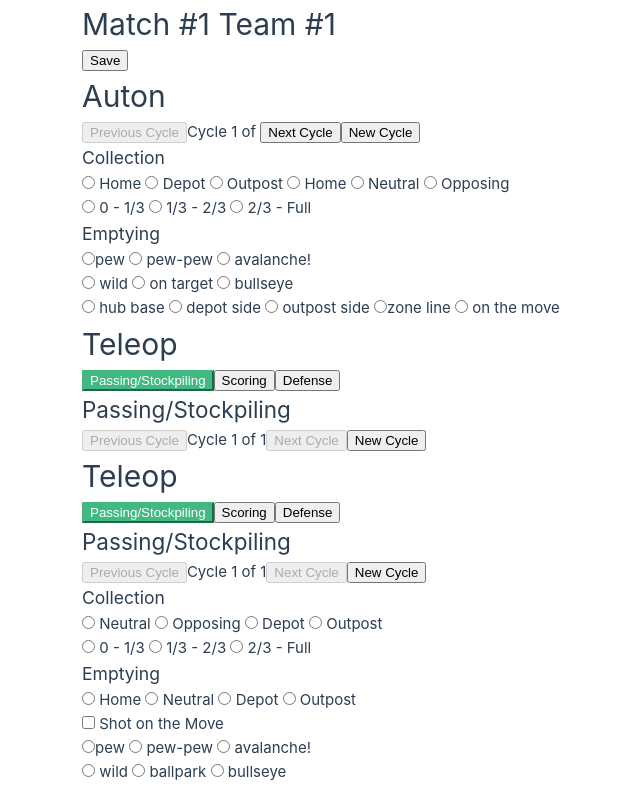
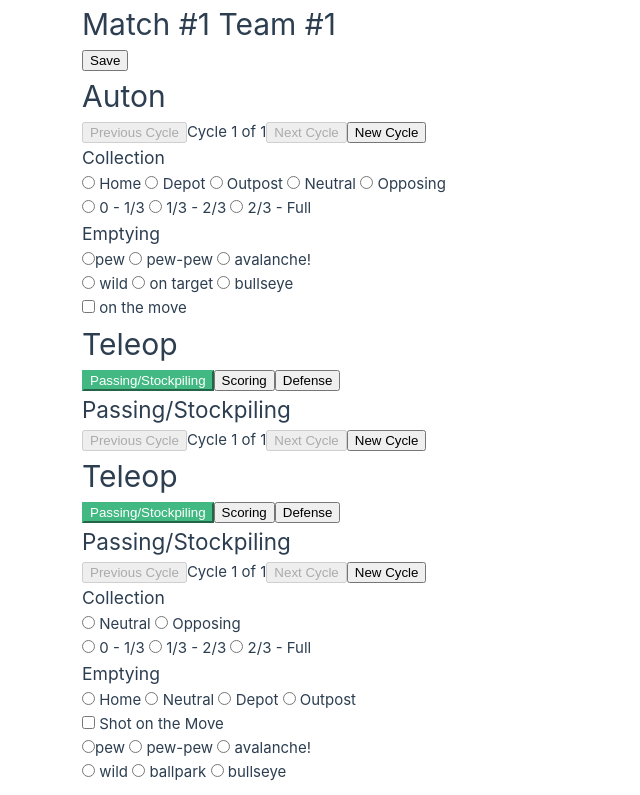
Before and after one commit to lauramoore/2026RebuiltScout, a Vue app: page /scout/1/1/teleop/passing in a window 1280 px wide. Shown: the top 795 px of the page, without its empty margins (558-1198 px from the left). Built offline with nearby package versions, Linux system fonts and the light colour scheme; no server answers; the database is empty; sample sign-in values are in the browser's storage.

Commit message:
getting cycle data fields correct

```diff
--- a/src/scout/components/DefenseCycle.vue
+++ b/src/scout/components/DefenseCycle.vue
@@ -14,30 +14,30 @@
       <input type="radio" value="outpost" v-model="defenseLocation" /> Outpost
     </label>
     <label>
-      <input type="radio" value="outpost" v-model="defenseLocation" /> Home
+      <input type="radio" value="home" v-model="defenseLocation" /> Home
     </label>
   </div>
   <div>
     <label>
-      <input type="radio" value="low" v-model="effective" /> minor
+      <input type="radio" value="1" v-model="effective" /> minor
     </label>
     <label>
-      <input type="radio" value="medium" v-model="effective" /> decent
+      <input type="radio" value="3" v-model="effective" /> decent
     </label>
     <label>
-      <input type="radio" value="full" v-model="effective" /> excellent
+      <input type="radio" value="7" v-model="effective" /> excellent
     </label>
   </div>
   <h3>Penaties</h3>
   <div>
     <label>
-      <input type="radio" value="home" v-model="penalties" /> None
+      <input type="radio" value="0" v-model="penalties" /> None
     </label>
     <label>
-      <input type="radio" value="neutral" v-model="penalties" /> 1-2
+      <input type="radio" value="1" v-model="penalties" /> 1-2
     </label>
     <label>
-      <input type="radio" value="depot" v-model="penalties" /> 3+
+      <input type="radio" value="5" v-model="penalties" /> 3+
     </label>
     <div>
     <label>
--- a/src/scout/components/PassingCycle.vue
+++ b/src/scout/components/PassingCycle.vue
@@ -2,69 +2,63 @@
   <h3>Collection</h3>
   <div>
     <label>
-      <input type="radio" value="neutral" v-model="collectionLocation" /> Neutral
+      <input type="radio" value="neutral" v-model="fromLocation" /> Neutral
     </label>
     <label>
-      <input type="radio" value="opposing" v-model="collectionLocation" /> Opposing
-    </label>
-    <label>
-      <input type="radio" value="depot" v-model="collectionLocation" /> Depot
-    </label>
-    <label>
-      <input type="radio" value="outpost" v-model="collectionLocation" /> Outpost
+      <input type="radio" value="opposing" v-model="fromLocation" /> Opposing
     </label>
   </div>
   <div>
     <label>
-      <input type="radio" value="low" v-model="capacity" /> 0 - 1/3
+      <input type="radio" value="1" v-model="capacity" /> 0 - 1/3
     </label>
     <label>
-      <input type="radio" value="medium" v-model="capacity" /> 1/3 - 2/3
+      <input type="radio" value="3" v-model="capacity" /> 1/3 - 2/3
     </label>
     <label>
-      <input type="radio" value="full" v-model="capacity" /> 2/3 - Full
+      <input type="radio" value="5" v-model="capacity" /> 2/3 - Full
     </label>
   </div>
   <h3>Emptying</h3>
   <div>
     <label>
-      <input type="radio" value="home" v-model="emptyingLocation" /> Home
+      <input type="radio" value="home" v-model="toLocation" /> Home
     </label>
     <label>
-      <input type="radio" value="neutral" v-model="emptyingLocation" /> Neutral
+      <input type="radio" value="neutral" v-model="toLocation" /> Neutral
     </label>
     <label>
-      <input type="radio" value="depot" v-model="emptyingLocation" /> Depot
+      <input type="radio" value="depot" v-model="toLocation" /> Depot
     </label>
     <label>
-      <input type="radio" value="outpost" v-model="emptyingLocation" /> Outpost
+      <input type="radio" value="outpost" v-model="toLocation" /> Outpost
     </label>
       <div>
     <label>
-      <input type="checkbox" value="true" v-model="mobileScoring" /> Shot on the Move
+      <input type="checkbox" value="true" v-model="mobileShotCapable" /> Shot on the Move
     </label>
   </div>
   </div>
   <div>
     <label>
-      <input type="radio" value="slow" v-model="speed" />pew
+      <input type="radio" value="1" v-model="speed" />pew
     </label>
     <label>
-      <input type="radio" value="medium" v-model="speed" /> pew-pew
+      <input type="radio" value="3" v-model="speed" /> pew-pew
     </label>
     <label>
-      <input type="radio" value="fast" v-model="speed" /> avalanche!
+      <input type="radio" value="7" v-model="speed" /> avalanche!
     </label>
   </div>
    <div>
     <label>
-      <input type="radio" value="wild" v-model="accuracy" /> wild
+      <input type="radio" value="1" v-model="accuracy" /> wild
     </label>
     <label>
-      <input type="radio" value="decent" v-model="accuracy" /> ballpark
+      <input type="radio" value="3" v-model="accuracy" /> ballpark
     </label>
     <label>
-      <input type="radio" value="precise" v-model="accuracy" /> bullseye
+      <input type="radio" value="7" v-model="accuracy" /> bullseye
     </label>
   </div>
   <div>
@@ -83,17 +77,17 @@ const props = defineProps({
 
 const emit = defineEmits(['update:modelValue']);
 
-const collectionLocation = computed({
-  get: () => props.modelValue.collectionLocation,
-  set: (value) => emit('update:modelValue', { ...props.modelValue, collectionLocation: value })
+const fromLocation = computed({
+  get: () => props.modelValue.fromLocation,
+  set: (value) => emit('update:modelValue', { ...props.modelValue, fromLocation: value })
 });
 const capacity = computed({
   get: () => props.modelValue.capacity,
   set: (value) => emit('update:modelValue', { ...props.modelValue, capacity: value })
 });
-const emptyingLocation = computed({
-  get: () => props.modelValue.emptyingLocation,
-  set: (value) => emit('update:modelValue', { ...props.modelValue, emptyingLocation: value })
+const toLocation = computed({
+  get: () => props.modelValue.toLocation,
+  set: (value) => emit('update:modelValue', { ...props.modelValue, toLocation: value })
 });
 const speed = computed({
   get: () => props.modelValue.speed,
@@ -103,4 +97,8 @@ const accuracy = computed({
   get: () => props.modelValue.accuracy,
   set: (value) => emit('update:modelValue', { ...props.modelValue, accuracy: value })
 });
+const mobileShotCapable = computed({
+  get: () => props.modelValue.mobileShotCapable,
+  set: (value) => emit('update:modelValue', { ...props.modelValue, mobileShotCapable: value })
+});
 </script>
--- a/src/scout/components/ScoreCycle.vue
+++ b/src/scout/components/ScoreCycle.vue
@@ -2,73 +2,58 @@
   <h3>Collection</h3>
   <div>
     <label>
-      <input type="radio" value="home" v-model="collectionLocation" /> Home
+      <input type="radio" value="home" v-model="fromLocation" /> Home
     </label>
     <label>
-      <input type="radio" value="depot" v-model="collectionLocation" /> Depot
+      <input type="radio" value="depot" v-model="fromLocation" /> Depot
     </label>
     <label>
-      <input type="radio" value="outpost" v-model="collectionLocation" /> Outpost
+      <input type="radio" value="outpost" v-model="fromLocation" /> Outpost
     </label>
     <label>
-      <input type="radio" value="depot" v-model="collectionLocation" /> Home
-    </label>
-    <label>
-      <input type="radio" value="outpost" v-model="collectionLocation" /> Neutral
+      <input type="radio" value="neutral" v-model="fromLocation" /> Neutral
     </label>
      <label>
-      <input type="radio" value="outpost" v-model="collectionLocation" /> Opposing
+      <input type="radio" value="opposing" v-model="fromLocation" /> Opposing
     </label>
   </div>
   <div>
     <label>
-      <input type="radio" value="low" v-model="capacity" /> 0 - 1/3
+      <input type="radio" value="1" v-model="capacity" /> 0 - 1/3
     </label>
     <label>
-      <input type="radio" value="medium" v-model="capacity" /> 1/3 - 2/3
+      <input type="radio" value="3" v-model="capacity" /> 1/3 - 2/3
     </label>
     <label>
-      <input type="radio" value="full" v-model="capacity" /> 2/3 - Full
+      <input type="radio" value="5" v-model="capacity" /> 2/3 - Full
     </label>
   </div>
   <h3>Emptying</h3>
   <div>
     <label>
-      <input type="radio" value="slow" v-model="speed" />pew
+      <input type="radio" value="1" v-model="speed" />pew
     </label>
     <label>
-      <input type="radio" value="medium" v-model="speed" /> pew-pew
+      <input type="radio" value="3" v-model="speed" /> pew-pew
     </label>
     <label>
-      <input type="radio" value="fast" v-model="speed" /> avalanche!
+      <input type="radio" value="7" v-model="speed" /> avalanche!
     </label>
   </div>
    <div>
     <label>
-      <input type="radio" value="wild" v-model="accuracy" /> wild
+      <input type="radio" value="1" v-model="accuracy" /> wild
     </label>
     <label>
-      <input type="radio" value="decent" v-model="accuracy" /> on target
+      <input type="radio" value="3" v-model="accuracy" /> on target
     </label>
     <label>
-      <input type="radio" value="precise" v-model="accuracy" /> bullseye
+      <input type="radio" value="7" v-model="accuracy" /> bullseye
     </label>
   </div>
   <div>
-      <label>
-      <input type="radio" value="hub" v-model="fromLocation" /> hub base
-    </label>
-    <label>
-      <input type="radio" value="depot" v-model="fromLocation" /> depot side
-    </label>
-    <label>
-      <input type="radio" value="outpost" v-model="fromLocation" /> outpost side
-    </label>
-       <label>
-      <input type="radio" value="on the move" v-model="fromLocation" />zone line
-    </label>
      <label>
-      <input type="radio" value="on the move" v-model="fromLocation" /> on the move
+      <input type="checkbox" value="true" v-model="mobileShotCapable" /> on the move
     </label>
   </div>
 </template>
@@ -85,9 +70,13 @@ const props = defineProps({
 
 const emit = defineEmits(['update:modelValue']);
 
-const collectionLocation = computed({
+const fromLocation = computed({
   get: () => props.modelValue.collectionLocation,
   set: (value) => emit('update:modelValue', { ...props.modelValue, collectionLocation: value })
+});
+const capacity = computed({
+  get: () => props.modelValue.fromLocation,
+  set: (value) => emit('update:modelValue', { ...props.modelValue, fromLocation: value })
 });
 const speed = computed({
   get: () => props.modelValue.speed,
@@ -97,7 +86,7 @@ const accuracy = computed({
   get: () => props.modelValue.accuracy,
   set: (value) => emit('update:modelValue', { ...props.modelValue, accuracy: value })
 });
-const fromLocation = computed({
+const mobileShotCapable = computed({
   get: () => props.modelValue.fromLocation,
   set: (value) => emit('update:modelValue', { ...props.modelValue, fromLocation: value })
 });
--- a/src/scout/components/ScoutAuton.vue
+++ b/src/scout/components/ScoutAuton.vue
@@ -2,8 +2,8 @@
   <h1>Auton</h1>
   <div>
     <button @click="previousCycle" :disabled="currentIndex === 0" type="button">Previous Cycle</button>
-    <span>Cycle {{ currentIndex + 1 }} of {{ (model || []).length }}</span>
-    <button @click="nextCycle" :disabled="currentIndex >= (model || []).length - 1" type="button">Next Cycle</button>
+    <span>Cycle {{ currentIndex + 1 }} of {{ (model.scoring || []).length }}</span>
+    <button @click="nextCycle" :disabled="currentIndex >= (model.scoring || []).length - 1" type="button">Next Cycle</button>
     <button @click="addCycle" type="button">New Cycle</button>
   </div>
   <ScoreCycle v-model="currentCycleModel"/>
@@ -13,43 +13,41 @@ import { computed, ref, watch } from 'vue';
 import ScoreCycle from './ScoreCycle.vue';
 
 const props = defineProps({
-  modelValue: Array
+  modelValue: Object
 });
 
 const emit = defineEmits(['update:modelValue']);
 
 const model = computed({
-  get: () => props.modelValue || [],
+  get: () => props.modelValue || {},
   set: (value) => emit('update:modelValue', value)
 });
 
 const currentIndex = ref(0);
 
-watch(model, (newModel) => {
-    if (!newModel || newModel.length === 0) {
-        model.value = [{}];
-        currentIndex.value = 0;
-    } else {
-        currentIndex.value = newModel.length > 0 ? newModel.length - 1 : 0;
+watch(() => model.value.scoring, (newCycles) => {
+    if (!newCycles || newCycles.length === 0) {
+        model.value = { ...model.value, scoring: [{}] };
     }
+    currentIndex.value = (model.value.scoring?.length || 1) - 1;
 }, { immediate: true });
 
 const currentCycleModel = computed({
   get: () => {
-    return (model.value || [])[currentIndex.value] || {};
+    return (model.value.scoring || [])[currentIndex.value] || {};
   },
   set: (value) => {
-    const newCycles = [...(model.value || [])];
+    const newCycles = [...(model.value.scoring || [])];
     newCycles[currentIndex.value] = value;
-    model.value = newCycles;
+    model.value = { ...model.value, scoring: newCycles };
   }
 });
 
 function addCycle() {
-  const cycles = model.value || [{}];
+  const cycles = model.value.scoring || [{}];
   const lastCycle = cycles[cycles.length - 1] || {};
   const newCycles = [...cycles, { ...lastCycle }];
-  model.value = newCycles;
+  model.value = { ...model.value, scoring: newCycles };
   currentIndex.value = newCycles.length - 1;
 }
 
@@ -60,7 +58,7 @@ function previousCycle() {
 }
 
 function nextCycle() {
-  const cycles = model.value || [];
+  const cycles = model.value.scoring || [];
   if (currentIndex.value < cycles.length - 1) {
     currentIndex.value++;
   }
```
